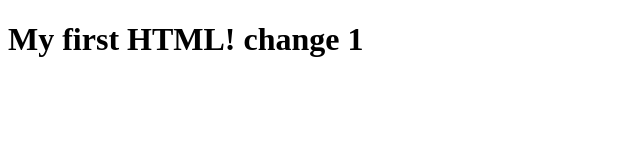
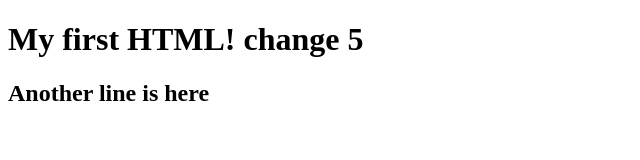
Before and after one commit to mushurovmikhail/Edu, a plain HTML site: page site/index.html in a window 1280 px wide. Shown: the whole page, without its empty margins (0-640 px from the left). Drawn offline with Linux system fonts and the light colour scheme.

Commit message:
minor updates

```diff
--- a/site/index.html
+++ b/site/index.html
@@ -1,10 +1,12 @@
 <!DOCTYPE html>
 <html>
 <head>
+	<meta charset="utf-8">
 	<title>My first HTML</title>
 </head>
 <body>
-<h1>My first HTML! change 1</h1>
+<h1>My first HTML! change 5</h1>
 
+<h2>Another line is here</h2>
 </body>
 </html>
```
